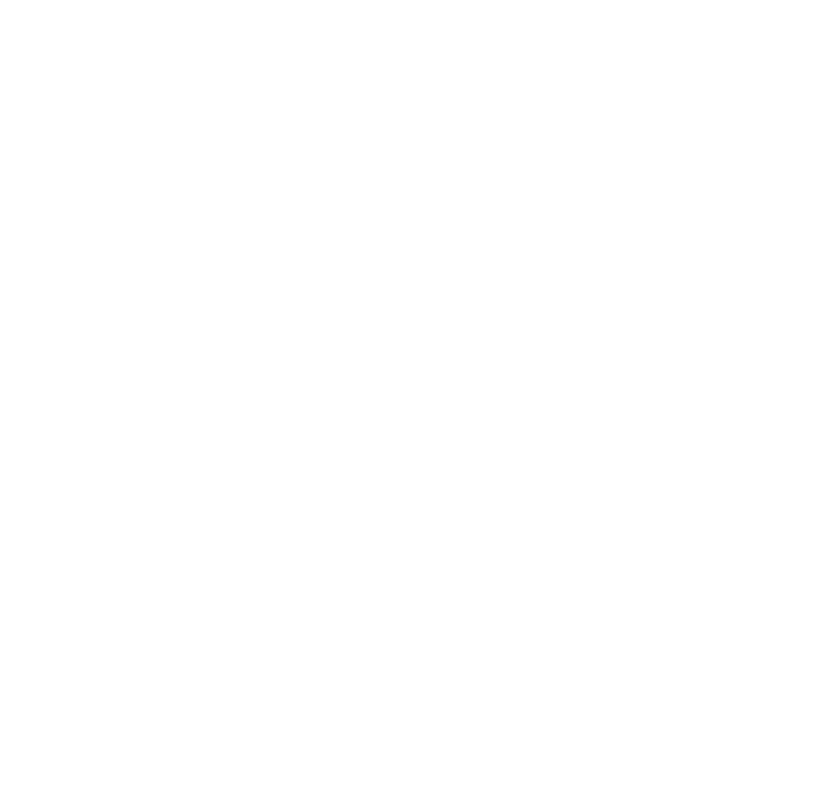
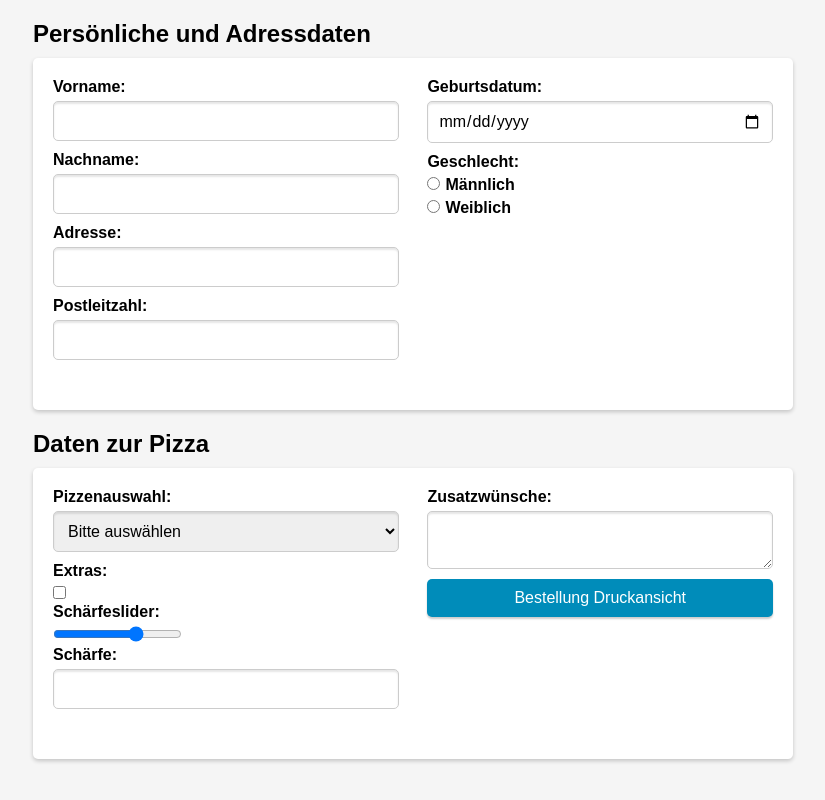
Before and after one commit to ren-ben/jsforms, a plain HTML site: page index.html in a window 1280 px wide. Shown: the whole page, without its empty margins (227-1052 px from the left). Drawn offline with Linux system fonts and the light colour scheme.

Commit message:
add website layout
add html & css layout to the website

```diff
--- a/index.html
+++ b/index.html
@@ -1,11 +1,88 @@
-<html lang="en">
+<!DOCTYPE html>
+<html>
   <head>
+    <title>Formularausfüllung</title>
     <meta charset="UTF-8" />
-    <meta http-equiv="X-UA-Compatible" content="IE=edge" />
     <meta name="viewport" content="width=device-width, initial-scale=1.0" />
-    <title>Pizza Bestellseite</title>
+    <link rel="stylesheet" type="text/css" href="style.css" />
   </head>
   <body>
-    <script src="app.js"></script>
+    <div class="container">
+      <h3>Persönliche und Adressdaten</h3>
+      <div class="box">
+        <div class="column">
+          <label for="vorname">Vorname:</label>
+          <input type="text" id="vorname" name="vorname" required />
+          <label for="nachname">Nachname:</label>
+          <input type="text" id="nachname" name="nachname" required />
+          <label for="adresse">Adresse:</label>
+          <input type="text" id="adresse" name="adresse" required />
+          <label for="postleitzahl">Postleitzahl:</label>
+          <input type="number" id="postleitzahl" name="postleitzahl" required />
+        </div>
+        <div class="column">
+          <label for="geburtsdatum">Geburtsdatum:</label>
+          <input type="date" id="geburtsdatum" name="geburtsdatum" required />
+          <label>Geschlecht:</label>
+          <label for="männlich"
+            ><input
+              type="radio"
+              id="männlich"
+              name="geschlecht"
+              value="männlich"
+              required
+            />Männlich</label
+          >
+          <label for="weiblich"
+            ><input
+              type="radio"
+              id="weiblich"
+              name="geschlecht"
+              value="weiblich"
+              required
+            />Weiblich</label
+          >
+        </div>
+      </div>
+      <h3>Daten zur Pizza</h3>
+      <div class="box">
+        <div class="column">
+          <label for="pizzenauswahl">Pizzenauswahl:</label>
+          <select id="pizzenauswahl" name="pizzenauswahl" required>
+            <option value="">Bitte auswählen</option>
+            <option value="margherita">Margherita</option>
+            <option value="salami">Salami</option>
+            <option value="hawaii">Hawaii</option>
+          </select>
+          <label for="extras">Extras:</label>
+          <input type="checkbox" id="extras" name="extras" />
+          <label for="schärfeslider">Schärfeslider:</label>
+          <input
+            type="range"
+            id="schärfeslider"
+            name="schärfeslider"
+            min="1"
+            max="4"
+            step="1"
+          />
+          <label for="schärfe">Schärfe:</label>
+          <input
+            type="number"
+            id="schärfe"
+            name="schärfe"
+            min="1"
+            max="4"
+            required
+          />
+        </div>
+        <div class="column">
+          <label for="zusatzwünsche">Zusatzwünsche:</label>
+          <textarea id="zusatzwünsche" name="zusatzwünsche"></textarea>
+          <button id="druckansicht" name="druckansicht" type="button">
+            Bestellung Druckansicht
+          </button>
+        </div>
+      </div>
+    </div>
   </body>
 </html>
--- a/style.css
+++ b/style.css
@@ -0,0 +1,90 @@
+/* Basis-Styles */
+
+* {
+  box-sizing: border-box;
+  font-family: Arial, sans-serif;
+  margin: 0;
+  padding: 0;
+}
+
+body {
+  background-color: #f5f5f5;
+}
+
+.container {
+  margin: 0 auto;
+  max-width: 800px;
+  padding: 20px;
+}
+
+h3 {
+  font-size: 24px;
+  margin-bottom: 10px;
+}
+
+.box {
+  background-color: #fff;
+  border-radius: 5px;
+  box-shadow: 0 2px 4px rgba(0, 0, 0, 0.2);
+  display: flex;
+  flex-wrap: wrap;
+  justify-content: space-between;
+  margin-bottom: 20px;
+  padding: 20px;
+}
+
+.column {
+  flex-basis: 48%;
+  margin-bottom: 20px;
+}
+
+label {
+  display: block;
+  margin-bottom: 5px;
+  font-weight: bold;
+}
+
+input[type="text"],
+input[type="number"],
+input[type="date"],
+select,
+textarea {
+  border: 1px solid #ccc;
+  border-radius: 5px;
+  box-shadow: inset 0 2px 2px rgba(0, 0, 0, 0.1);
+  display: block;
+  font-size: 16px;
+  padding: 10px;
+  width: 100%;
+  margin-bottom: 10px;
+}
+
+input[type="checkbox"],
+input[type="radio"] {
+  margin-right: 5px;
+}
+
+button {
+  background-color: #008cba;
+  border: none;
+  border-radius: 5px;
+  box-shadow: 0 2px 2px rgba(0, 0, 0, 0.2);
+  color: #fff;
+  cursor: pointer;
+  font-size: 16px;
+  padding: 10px;
+  text-align: center;
+  width: 100%;
+}
+
+button:hover {
+  background-color: #006d87;
+}
+
+/* Media Queries */
+
+@media screen and (max-width: 600px) {
+  .column {
+    flex-basis: 100%;
+  }
+}
```
